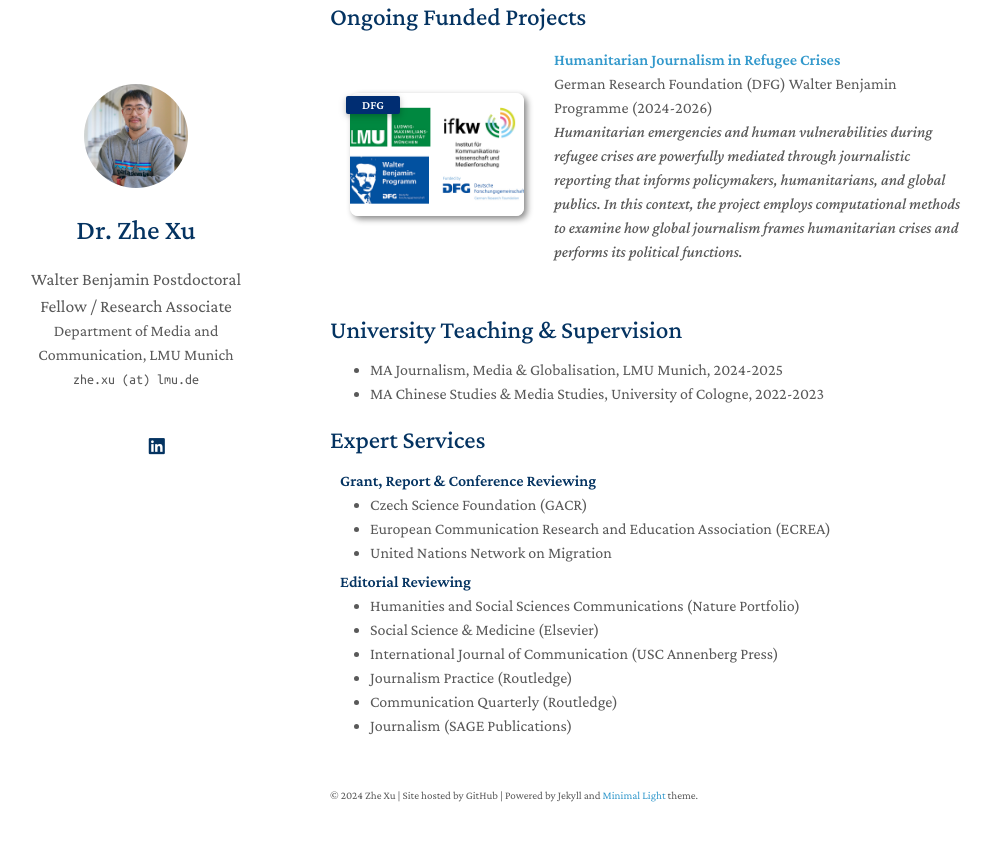
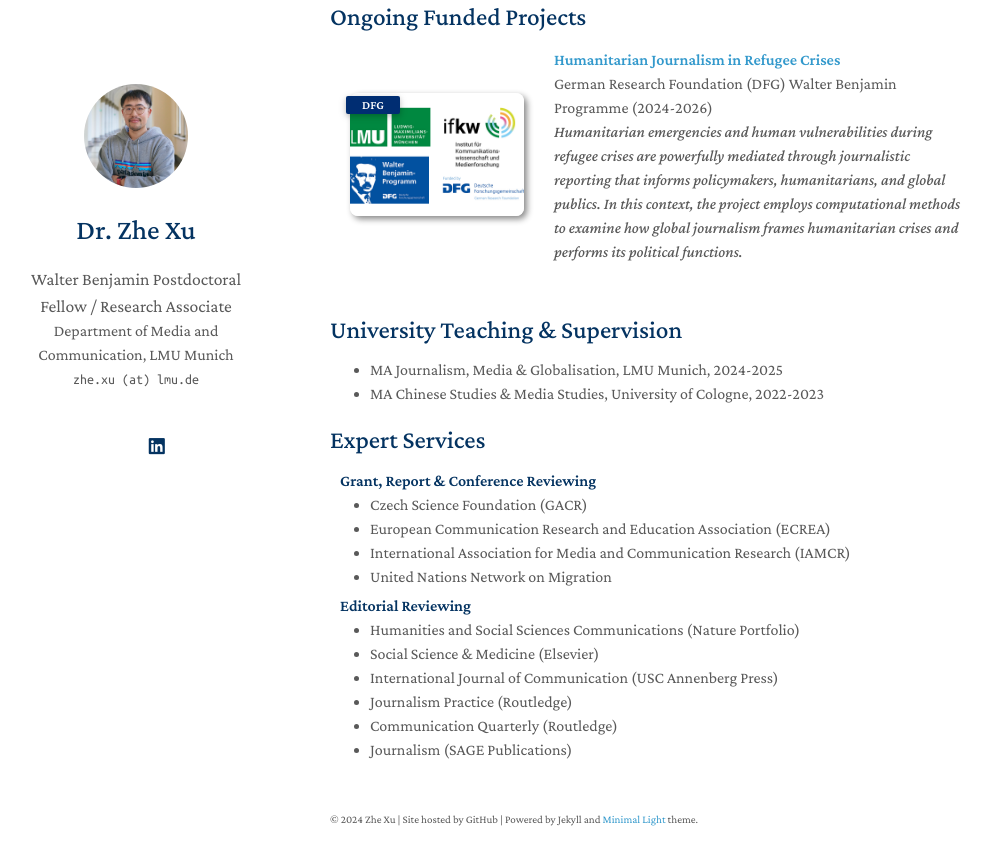
Before and after one commit to zhexuphd/home, a Jekyll site: the page built from index.md, in a window 1280 px wide and 900 px high, scrolled down 1173 px. Shown: the top 865 px of the window, without its empty margins (140-1131 px from the left). Built offline with Jekyll 4.4.1, drawn with Linux system fonts in a browser that asks for light colours; a style sheet for code colours, icons or effects is not loaded; our own code applies the rules of GitHub Pages for plain Markdown files.

Commit message:
Update services.md

```diff
--- a/_includes/services.md
+++ b/_includes/services.md
@@ -5,7 +5,8 @@
 <ul style="margin:0 0 5px;">
   <li><a href="https://gacr.cz/en/"><autocolor>Czech Science Foundation (GACR)</autocolor></a></li>
   <li><a href="https://ecrea.eu/"><autocolor>European Communication Research and Education Association (ECREA)</autocolor></a></li>
-  <li><a href="https://migrationnetwork.un.org/"><autocolor>United Nations Network on Migration</autocolor></a></li>
+<li><a href="https://iamcr.org/"><autocolor>International Association for Media and Communication Research (IAMCR)</autocolor></a></li>
+    <li><a href="https://migrationnetwork.un.org/"><autocolor>United Nations Network on Migration</autocolor></a></li>
 </ul>
 
 <h4 style="margin:0 10px 0;">Editorial Reviewing</h4>
```
